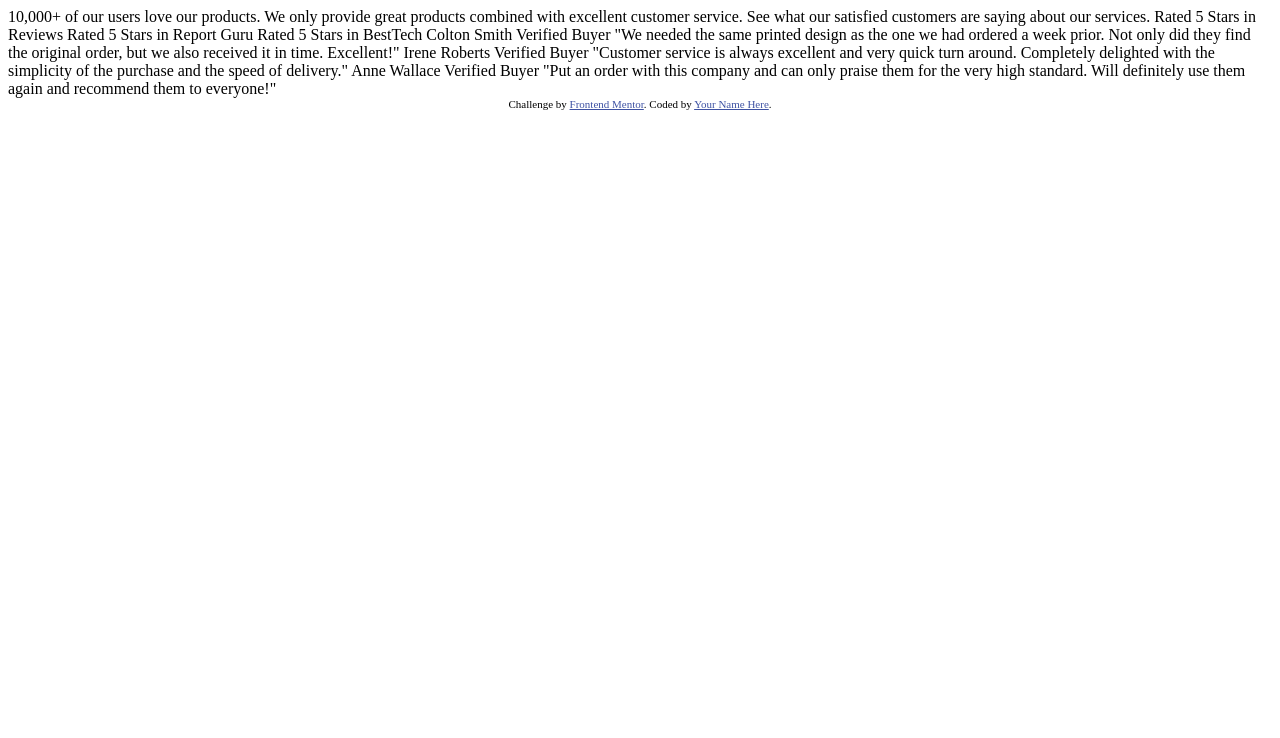
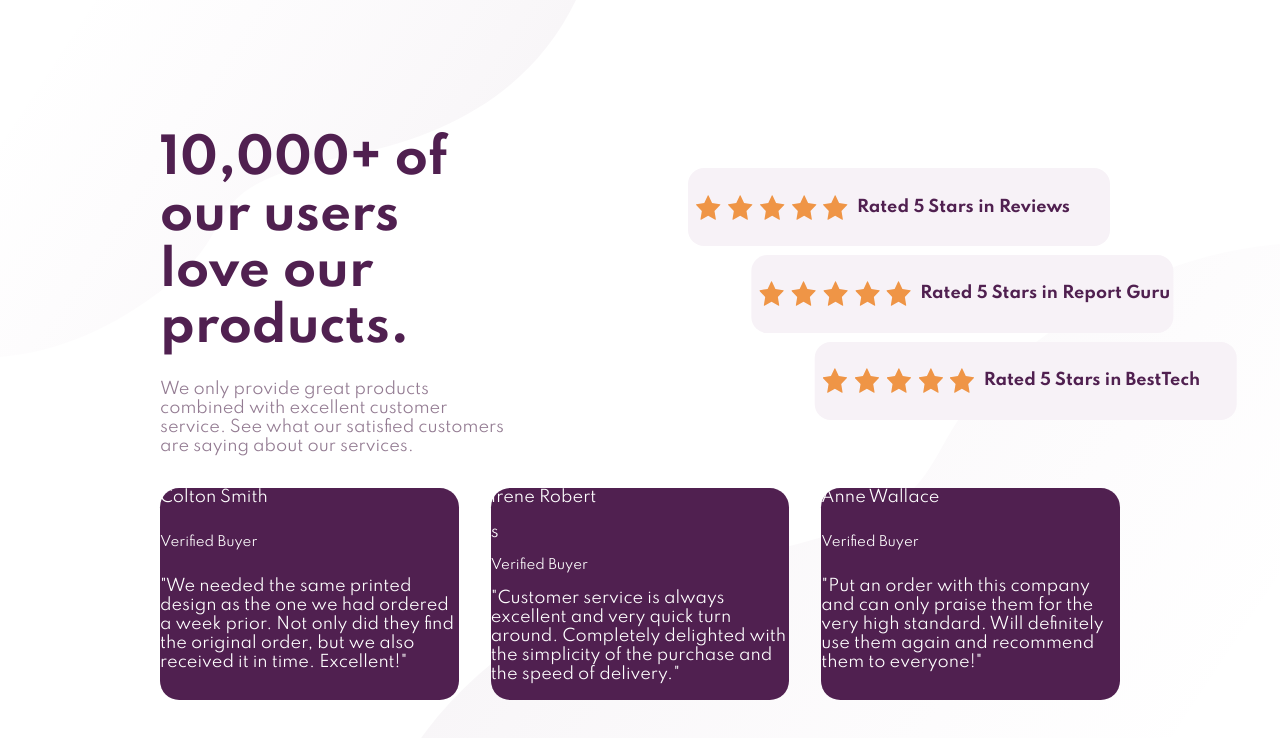
Before and after one commit to JagerMeister123/Social-proof-section, a plain HTML site: page index.html in a window 1280 px wide. Drawn offline with Linux system fonts and the light colour scheme.

Commit message:
PRoblemm

```diff
--- a/index.html
+++ b/index.html
@@ -1,61 +1,101 @@
 <!DOCTYPE html>
 <html lang="en">
+
+
   <head>
     <meta charset="UTF-8" />
     <meta name="viewport" content="width=device-width, initial-scale=1.0" />
-    <!-- displays site properly based on user's device -->
+    <link rel="icon" type="image/png" sizes="32x32" href="images/favicon-32x32.png"/>
+    <link rel="stylesheet" href="style.css">
+    <title>Social proof section</title>
+  </head>
 
-    <link
-      rel="icon"
-      type="image/png"
-      sizes="32x32"
-      href="./images/favicon-32x32.png"
-    />
 
-    <title>Frontend Mentor | Social proof section</title>
 
-    <!-- Feel free to remove these styles or customise in your own stylesheet 👍 -->
-    <style>
-      .attribution {
-        font-size: 11px;
-        text-align: center;
-      }
-      .attribution a {
-        color: hsl(228, 45%, 44%);
-      }
-    </style>
-  </head>
+
+
   <body>
-    10,000+ of our users love our products.
 
+    <main>
+      <article>
+        <section id="statement">
+          <h1>10,000+ of our users love our products.</h1>
+          <p>
             We only provide great products combined with excellent customer service.
             See what our satisfied customers are saying about our services.
+          </p>
+        </section>
 
-    Rated 5 Stars in Reviews
-    Rated 5 Stars in Report Guru
-    Rated 5 Stars in BestTech
 
-    Colton Smith
-    Verified Buyer
+        <section id="reviews">
+          <div>
+            <section class="stars">
+              <img src="images/icon-star.svg">
+              <img src="images/icon-star.svg">
+              <img src="images/icon-star.svg">
+              <img src="images/icon-star.svg">
+              <img src="images/icon-star.svg">
+            </section>
+            <section class="rating">Rated 5 Stars in Reviews</section>
+          </div>
+          <div>
+            <section class="stars">
+              <img src="images/icon-star.svg">
+              <img src="images/icon-star.svg">
+              <img src="images/icon-star.svg">
+              <img src="images/icon-star.svg">
+              <img src="images/icon-star.svg">
+            </section>
+            <section class="rating">Rated 5 Stars in Report Guru</section>
+          </div>
+          <div>
+            <section class="stars">
+              <img src="images/icon-star.svg">
+              <img src="images/icon-star.svg">
+              <img src="images/icon-star.svg">
+              <img src="images/icon-star.svg">
+              <img src="images/icon-star.svg">
+            </section>
+            <section class="rating">Rated 5 Stars in BestTech</section>
+          </div>
+        </section>
+
+
+        <section id="testimony">
+
+          <div class="card">
+            <h4 class="name">Colton Smith</h4>
+            <h5 class="verified">Verified Buyer</h5>
+            <p class="opinion">
               "We needed the same printed design as the one we had ordered a week prior.
               Not only did they find the original order, but we also received it in time.
               Excellent!"
+            </p>
+          </div>
 
-    Irene Roberts
-    Verified Buyer
+          <div class="card">
+            <h4 class="name">Irene Robert</h4>s
+            <h5 class="verified">Verified Buyer</h5>
+            <p class="opinion">
               "Customer service is always excellent and very quick turn around. Completely
               delighted with the simplicity of the purchase and the speed of delivery."
+            </p>
+          </div>
 
-    Anne Wallace
-    Verified Buyer
+          <div class="card">
+            <h4 class="name">Anne Wallace</h4>
+            <h5 class="verified">Verified Buyer</h5>
+            <p class="opinion">
               "Put an order with this company and can only praise them for the very high
               standard. Will definitely use them again and recommend them to everyone!"
+            </p>
+          </div>
 
-    <div class="attribution">
-      Challenge by
-      <a href="https://www.frontendmentor.io?ref=challenge" target="_blank"
-        >Frontend Mentor</a
-      >. Coded by <a href="#">Your Name Here</a>.
+        </section>
+      </article>
+    </main>
+
+
     </div>
   </body>
 </html>
--- /dev/null
+++ b/style.css
@@ -0,0 +1,190 @@
+@import url('https://fonts.googleapis.com/css2?family=Spartan:wght@400;500;700&display=swap');
+
+:root {
+    /* colors */
+    --primary_magenta : hsl(300, 43%, 22%);
+    --primary_pink: hsl(333, 80%, 67%);
+
+    --magenta_dark: hsl(303, 10%, 53%);
+    --magenta_light: hsl(300, 24%, 96%);
+
+}
+
+
+*{
+    font-family: 'Spartan', sans-serif;
+    margin: 0;
+    padding: 0;
+    font-weight: 300;
+}
+
+html {
+    height: 100vh;
+}
+
+body {
+    height: 100%;
+}
+
+
+main {
+    width: 100%;
+    height: 100%;
+    background-image: url(images/bg-pattern-top-desktop.svg) , url(images/bg-pattern-bottom-desktop.svg);
+    background-position: left top, right bottom;
+    background-size: 45% , 70%;
+    background-repeat: no-repeat, no-repeat;
+    display: flex;
+    align-items: center;
+    justify-content: center;
+
+}
+
+
+article {
+    max-width: 75%;
+    min-height: 75%;
+    display: grid;
+    grid-template-columns: repeat(2, 1fr);
+}
+
+
+/* Statement */
+
+#statement {
+    max-width: 74%;
+    display: flex;
+    flex-direction: column;
+    justify-content: center;
+    flex-wrap: wrap;
+}
+
+#statement > h1 {
+    font-size: 3rem;
+    font-weight: 700;
+    color: var(--primary_magenta);
+}
+
+#statement > p {
+    padding-top: 1.5rem;
+    font-size: 1rem;
+    color: var(--magenta_dark);
+}
+
+
+
+
+
+
+/* Reviews */
+
+#reviews {
+    display: grid;
+    grid-template-rows: repeat(3, 1fr);
+    align-items: center;
+    gap : 1rem;
+    padding: 10%;
+    padding-top: 15%;
+    padding-bottom: 15%;
+}
+
+#reviews > div {
+    min-width: 110%;
+    height: 110%;
+    background-color: var(--magenta_light);
+    display: flex;
+    flex-direction: row;
+    justify-content: center;
+    align-items: center;
+    border-radius: 1rem;
+}
+
+#reviews > div:nth-child(2) {
+    transform: translateX(15%);
+}
+
+#reviews > div:last-child {
+    transform: translateX(30%);
+}
+
+.stars {
+    width: 50%;
+    height: 100%;
+    display: flex;
+    flex-direction: row;
+    justify-content: center;
+    align-items: center;
+
+}
+
+.stars > img {
+    height: max(15%,25px);
+    width: max(5%,25px);
+    padding: 2%;
+}
+
+.rating {
+    min-width: 60%;
+    color: var(--primary_magenta);
+    font-weight: 700;
+    font-size: 1rem;
+}
+
+
+
+
+
+
+
+/* Testimonies */
+
+#testimony {
+    grid-column: span 2;
+    display: grid;
+    gap : 2rem;
+    grid-template-columns: repeat(3, 1fr);
+    color: white;
+}
+
+
+.card {
+    background-color: var(--primary_magenta);
+    border-radius: 1.2rem;
+    display: grid;
+    grid-template-rows: 1fr , 2fr;
+}
+
+.name {
+
+}
+
+.verified {
+
+}
+
+.opinion {
+
+}
+
+
+@media (max-width : 780px) {
+    article {
+        display: grid;
+        grid-template-columns: 1fr;
+    }
+
+
+    #reviews > div:nth-child(2) {
+        transform: translateX(0%);
+    }
+
+    #reviews > div:last-child {
+        transform: translateX(0%);
+    }
+
+
+
+    #testimony {
+        grid-column: span 1;
+    }
+}
```
Lines whose indentation alone changed are shown as unchanged.
